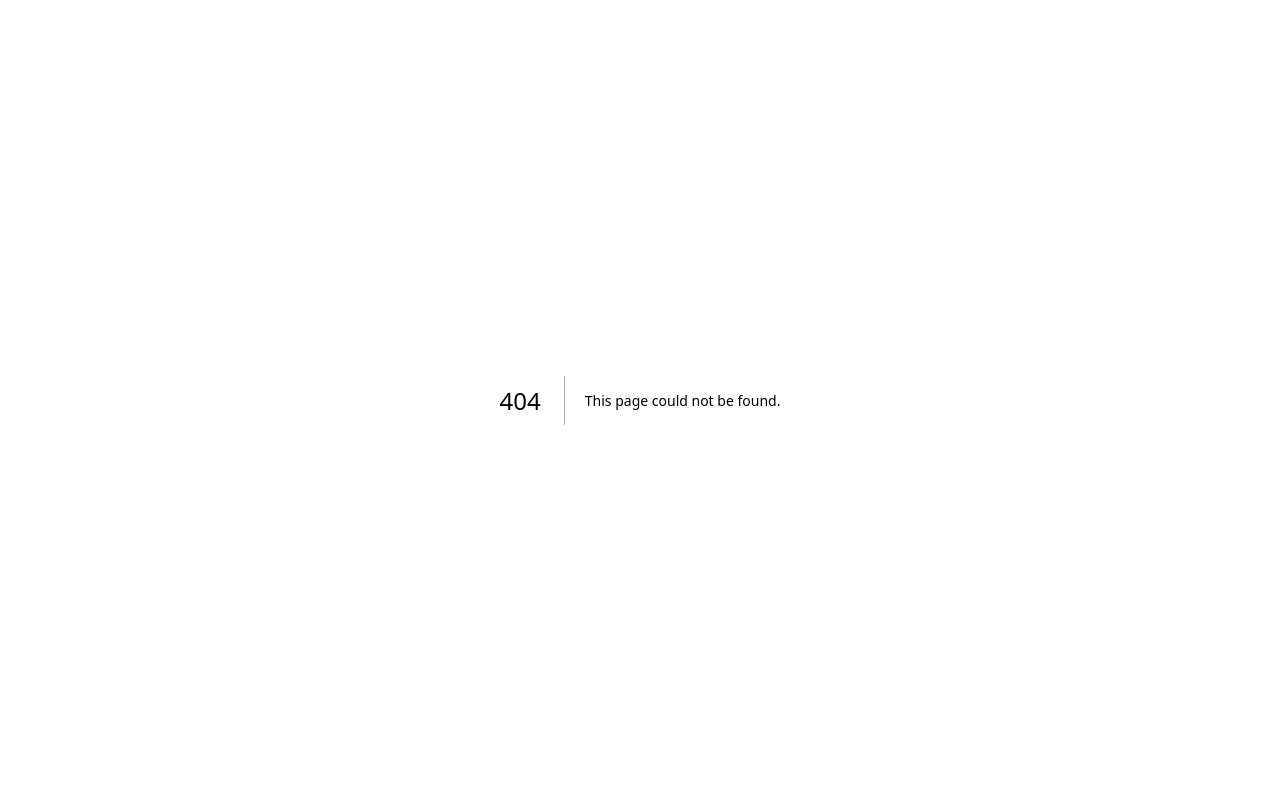
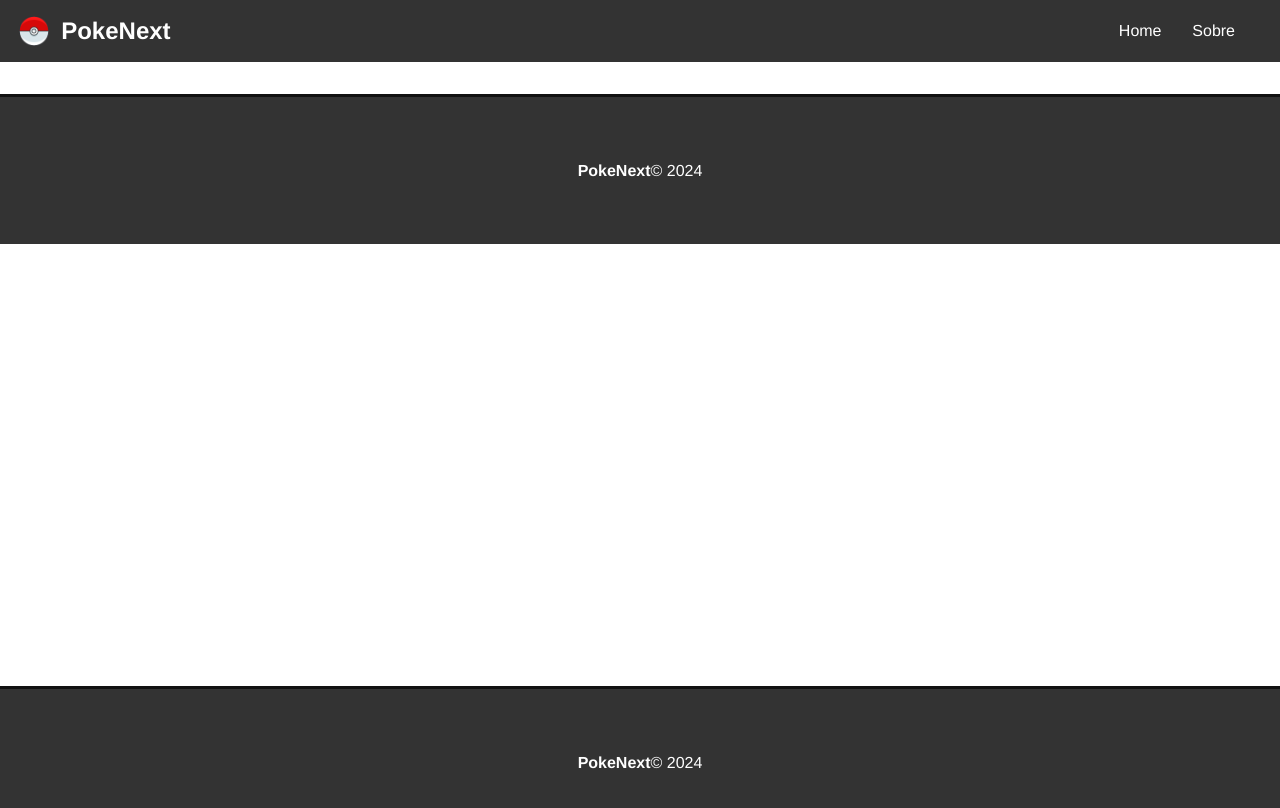
Before and after one commit to Rfreitas07/pokenext, a Next.js app: page /components/Footer in a window 1280 px wide. Before the commit this address had no page. Shown: the top 808 px of the page. Built offline with nearby package versions, Linux system fonts and the light colour scheme.

Commit message:
Criação+estilização

```diff
--- a/next.config.js
+++ b/next.config.js
@@ -2,6 +2,6 @@
 const nextConfig = {
   reactStrictMode: true,
   swcMinify: true,
-}
+};
 
-module.exports = nextConfig
+module.exports = nextConfig;
--- a/pages/_app.js
+++ b/pages/_app.js
@@ -1,7 +1,12 @@
-import '../styles/globals.css'
+import "../styles/globals.css";
+import Layout from "./components/Layout";
 
 function MyApp({ Component, pageProps }) {
-  return <Component {...pageProps} />
+  return (
+    <Layout>
+      <Component {...pageProps} />
+    </Layout>
+  );
 }
 
-export default MyApp
+export default MyApp;
--- a/pages/api/hello.js
+++ /dev/null
@@ -1,5 +0,0 @@
-// Next.js API route support: https://nextjs.org/docs/api-routes/introduction
-
-export default function handler(req, res) {
-  res.status(200).json({ name: 'John Doe' })
-}
--- /dev/null
+++ b/pages/components/Footer.js
@@ -0,0 +1,10 @@
+import styles from "../../styles/Footer.module.css";
+export default function Footer() {
+  return (
+    <footer className={styles.footer}>
+      <p>
+        <span>PokeNext</span>&copy; 2024
+      </p>
+    </footer>
+  );
+}
--- /dev/null
+++ b/pages/components/Layout.js
@@ -0,0 +1,18 @@
+import Navbar from "./Navbar";
+import Footer from "./Footer";
+import Head from "next/head";
+import Link from "next/link";
+
+export default function Layout({ children }) {
+  return (
+    <>
+      <Head>
+        <Link rel="shortcurt icon" href="/images/favicon.ico" />
+        <title>Pokenext</title>
+      </Head>
+      <Navbar />
+      <main className="main-container">{children}</main>
+      <Footer />
+    </>
+  );
+}
--- /dev/null
+++ b/pages/components/Navbar.js
@@ -0,0 +1,31 @@
+import React from "react";
+import styles from "../../styles/Navbar.module.css";
+import Link from "next/link";
+import Image from "next/image";
+
+export default function Navbar() {
+  return (
+    <>
+      <nav className={styles.navbar}>
+        <div className={styles.logo}>
+          <Image
+            src="/images/pokeball.png"
+            width="30"
+            height="30"
+            alt="PokeNext"
+          />
+          <h1>PokeNext</h1>
+        </div>
+
+        <ul className={styles.link_items}>
+          <li>
+            <Link href="/">Home</Link>
+          </li>
+          <li>
+            <Link href="/about">Sobre</Link>
+          </li>
+        </ul>
+      </nav>
+    </>
+  );
+}
--- /dev/null
+++ b/styles/Footer.module.css
@@ -0,0 +1,13 @@
+.footer {
+  display: flex;
+  align-items: center;
+  justify-content: center;
+  background-color: #333;
+  height: 150px;
+  margin-top: 2em;
+  border-top: 3px solid #111;
+  color: #fff;
+}
+.footer span {
+  font-weight: bold;
+}
--- /dev/null
+++ b/styles/Navbar.module.css
@@ -0,0 +1,35 @@
+.navbar {
+  display: flex;
+  justify-content: space-between;
+  align-items: center;
+  padding: 1em 1.2em;
+  margin-bottom: 2em;
+  background-color: #333;
+  color: #fff;
+}
+.logo {
+  display: flex;
+  justify-content: center;
+  align-items: center;
+}
+.logo h1 {
+  margin-left: 0.5em;
+}
+
+.link_items {
+  display: flex;
+  list-style: none;
+}
+.link_items li {
+  margin-right: 1.3em;
+}
+.link_items a {
+  color: #fff;
+  text-decoration: none;
+  padding: 5px;
+  transition: 0.4s;
+  border-bottom: 2px solid transparent;
+}
+.link_items a:hover {
+  border-color: #fff;
+}
--- a/styles/globals.css
+++ b/styles/globals.css
@@ -1,26 +1,10 @@
-html,
-body {
+* {
+  font-family: Helvetica;
+  margin: 0;
   padding: 0;
-  margin: 0;
-  font-family: -apple-system, BlinkMacSystemFont, Segoe UI, Roboto, Oxygen,
-    Ubuntu, Cantarell, Fira Sans, Droid Sans, Helvetica Neue, sans-serif;
-}
-
-a {
-  color: inherit;
-  text-decoration: none;
-}
-
-* {
   box-sizing: border-box;
 }
 
-@media (prefers-color-scheme: dark) {
-  html {
-    color-scheme: dark;
-  }
-  body {
-    color: white;
-    background: black;
-  }
+.main-container {
+  min-height: 70vh;
 }
```
Also changed, not shown: pages/index.js (+2 -66 lines), styles/Home.module.css (deleted, +0 -129 lines), .eslintrc.json.
